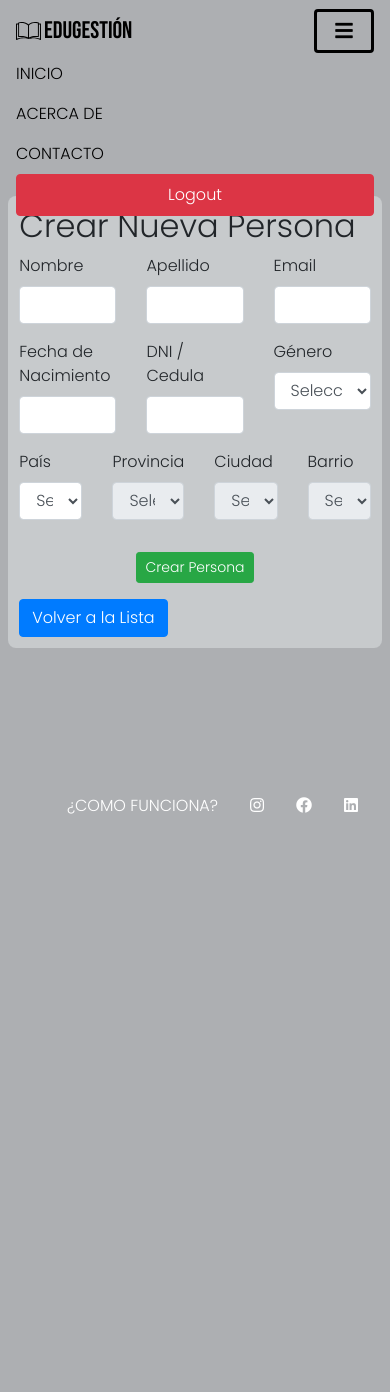
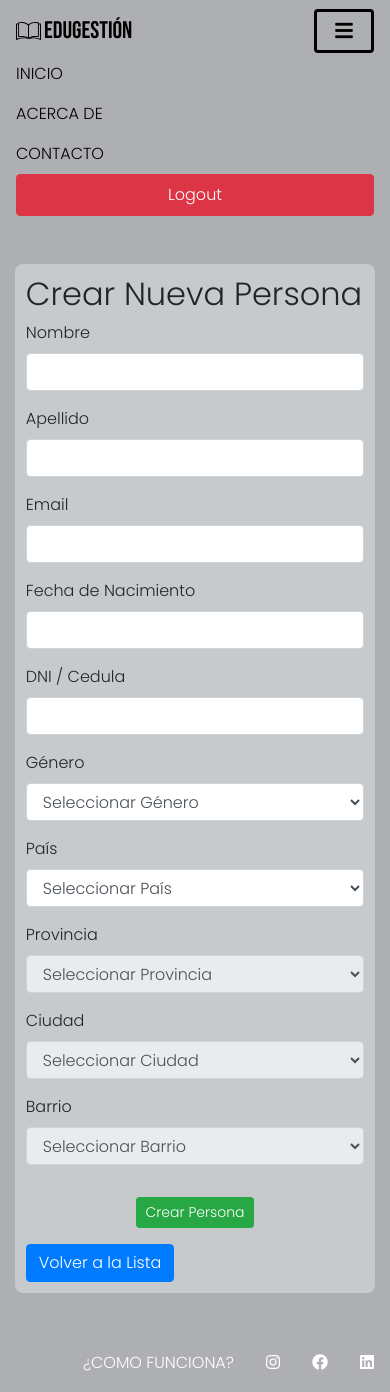
Before and after one commit to AgustinDarioFerreyra/Proyecto_Final_PIL, a Flask app: page /personas/crear in a window 390 px wide, after a click that opens the changed part. Before the commit the page ends 814 px from the top, so only its background shows below. Run offline with Flask 3, Linux system fonts and the light colour scheme; the visitor is signed in with stand-in values (Sample User, id 1); data that the repository does not hold is empty; some libraries are stand-ins or nearby versions.

Commit message:
all responsive

```diff
--- a/static/style.css
+++ b/static/style.css
@@ -7,7 +7,7 @@
     display: flex;
     flex-direction: column;
     align-items: center;
-    justify-content: center;
+    justify-content: center
 }
 
 .container-chico{
@@ -42,7 +42,7 @@
 }
 
 .fondo-home{
- background: linear-gradient(rgba(255,255,255,.5), rgba(255,255,255,.5));
+    background: linear-gradient(rgba(255,255,255,.5), rgba(255,255,255,.5));
     align-items:center;
     text-align:center;
     border-radius: 8px;
@@ -60,7 +60,7 @@
 }
 
 .navbar {
-  background-color: transparent !important;
+  background-color: #ADAFB2;
 }
 
 .foot {
@@ -149,11 +149,6 @@ input:focus, select:focus, select, input.form-control:focus {
     overflow-x: auto;
 }
 
-.filter{
-    justify-content:center;
-    align-items:center;
-    gap:20px;
-}
 
 .dataTables_wrapper{
     display:flex;
@@ -210,10 +205,27 @@ input:focus, select:focus, select, input.form-control:focus {
     }
 
     .filtro{
-       gap:40px
+        display:flex;
+      align-items:center;
+      justify-content:center
     }
 
     .links{
         color: black !important
     }
+
+    .edit{
+        display:flex;
+        flex-direction:column
+    }
+
+    .previous a, .next a{
+        display:none
+    }
+
+    .paginate_button{
+        padding-right: 0px;
+        padding-left: 0px;
+        margin-left: 0px;
+    }
 }
--- a/templates/carreras/crear_carrera.html
+++ b/templates/carreras/crear_carrera.html
@@ -7,7 +7,7 @@
             <h2>Crear Nueva Carrera</h2>
             <form id="crear-carrera-form" method="POST">
                 <input type="hidden" name="csrf_token" value="{{ csrf_token() }}">
-                <div class="row">
+                <div class="row edit">
                     <div class="col mb-3">
                         <label for="universidad" class="form-label">Universidad</label>
                         <input type="text" class="form-control" id="universidad" name="universidad"
--- a/templates/carreras/editar_carrera.html
+++ b/templates/carreras/editar_carrera.html
@@ -3,11 +3,11 @@
 {% block content %}
 <div class="fondo">
     <div class="container p-2">
-        <div class="container-chico">
+        <div class="container-chico" style="width: 100%;">
         <h2>Editar Carrera</h2>
         <form id="editar-carrera-form" method="POST">
             <input type="hidden" name="csrf_token" value="{{ csrf_token() }}">
-            <div class="row">
+            <div class="row edit">
                 <div class="col mb-3">
                     <label for="universidad" class="form-label">Universidad</label>
                     <input type="text" class="form-control" id="universidad" name="universidad" value="{{ carrera.universidad.nombre }}">
--- a/templates/comun/base.html
+++ b/templates/comun/base.html
@@ -44,7 +44,7 @@
         {% endif %}
         {% endwith %}
     </div>
-    <nav class="navbar navbar-expand-lg fixed-top navbar-scroll">
+    <nav class="navbar navbar-expand-lg menu">
         <div class="container-fluid">
         <a class="navbar-brand d-flex logo" style="color: black; gap: 3px;" href="{{ url_for('routes.index') }}"><img src="../static/img/libro.svg" alt="logo" style="width: 25px;"><span>EduGestión</span></a>
           <button class="navbar-toggler" type="button" data-bs-toggle="collapse" data-bs-target="#navbarNav" aria-controls="navbarNav" aria-expanded="false" aria-label="Toggle navigation">
--- a/templates/footer.html
+++ b/templates/footer.html
@@ -1,5 +1,5 @@
 <footer>
-  <nav class="navbar navbar-expand-lg fixed-bottom footer">
+  <nav class="navbar navbar-expand-lg foot">
     <div class="container-fluid " id="navbarNav">
       <div class="footer ">
         <ul class="d-flex flex-row">
--- a/templates/personas/crear_persona.html
+++ b/templates/personas/crear_persona.html
@@ -3,13 +3,13 @@
 {% import 'comun/lugares.html' as lugares %}
 
 {% block content %}
-<div class="fondo">
-<div class="container p-2">
+<div class="fondo" >
+<div class="container">
     <div class="container-chico">
     <h2>Crear Nueva Persona</h2>
     <form id="crear-persona-form" method="POST">
         <input type="hidden" name="csrf_token" value="{{ csrf_token() }}">
-        <div class="row">
+        <div class="row edit">
             <div class="col mb-3">
                 <label for="nombre" class="form-label">Nombre</label>
                 <input type="text" class="form-control" id="nombre" name="nombre"
@@ -26,7 +26,7 @@
                     value="{{ formulario_data.get('email', '') }}">
             </div>
         </div>
-        <div class="row">
+        <div class="row edit">
             <div class="col mb-3">
             <label for="birthdate" class="form-label">Fecha de Nacimiento</label>
             <input type="text" class="form-control" id="birthdatePicker" name="birthdate"
@@ -41,7 +41,7 @@
                 {{ genero.campo_genero("" ) }}
             </div>
         </div>
-        <div class="row mb-3">
+        <div class="row mb-3 edit">
             {{ lugares.campos_lugares("", "", "", "") }}
         </div>
         <div class="col mb-3 text-center">
```
Also changed, not shown: templates/carreras/carreras.html (+7 -14 lines), templates/index.html (+18 -0 lines), templates/personas/editar_persona.html (+11 -8 lines), templates/personas/personas.html (+7 -14 lines).
